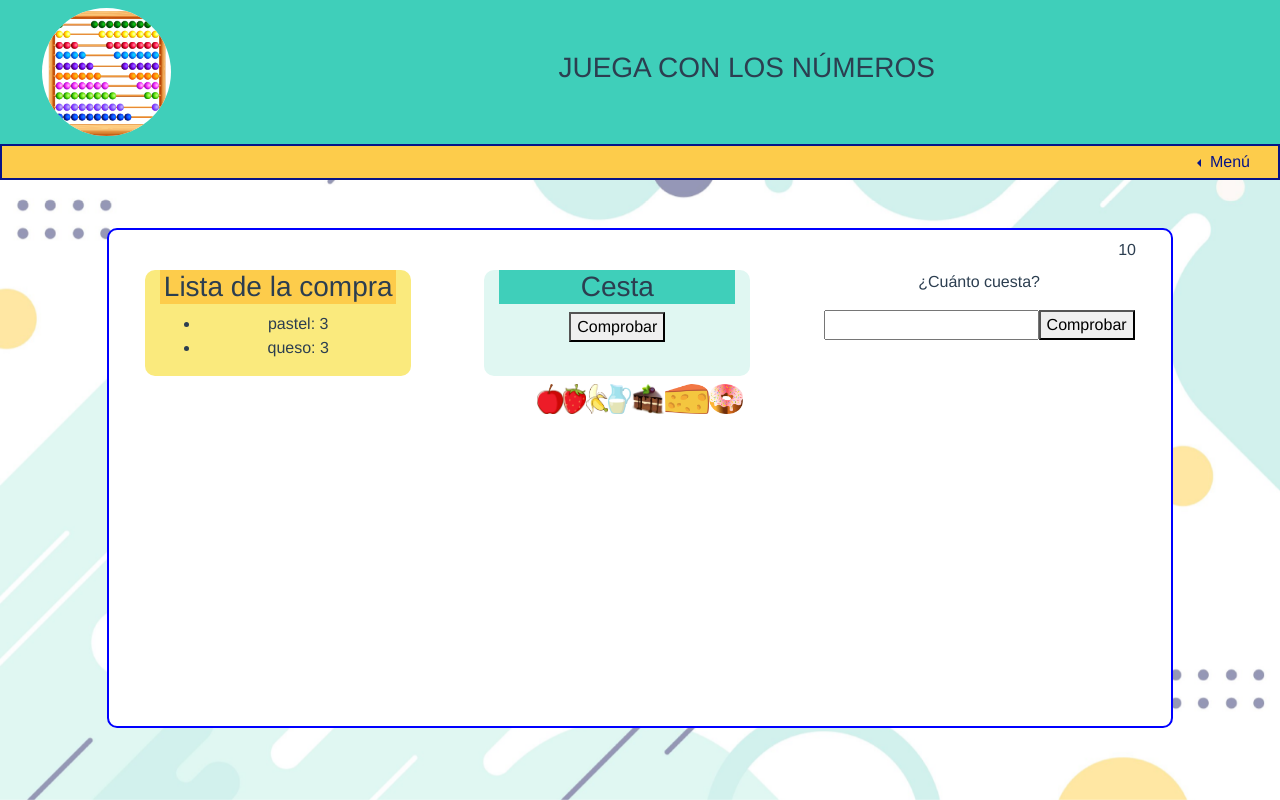
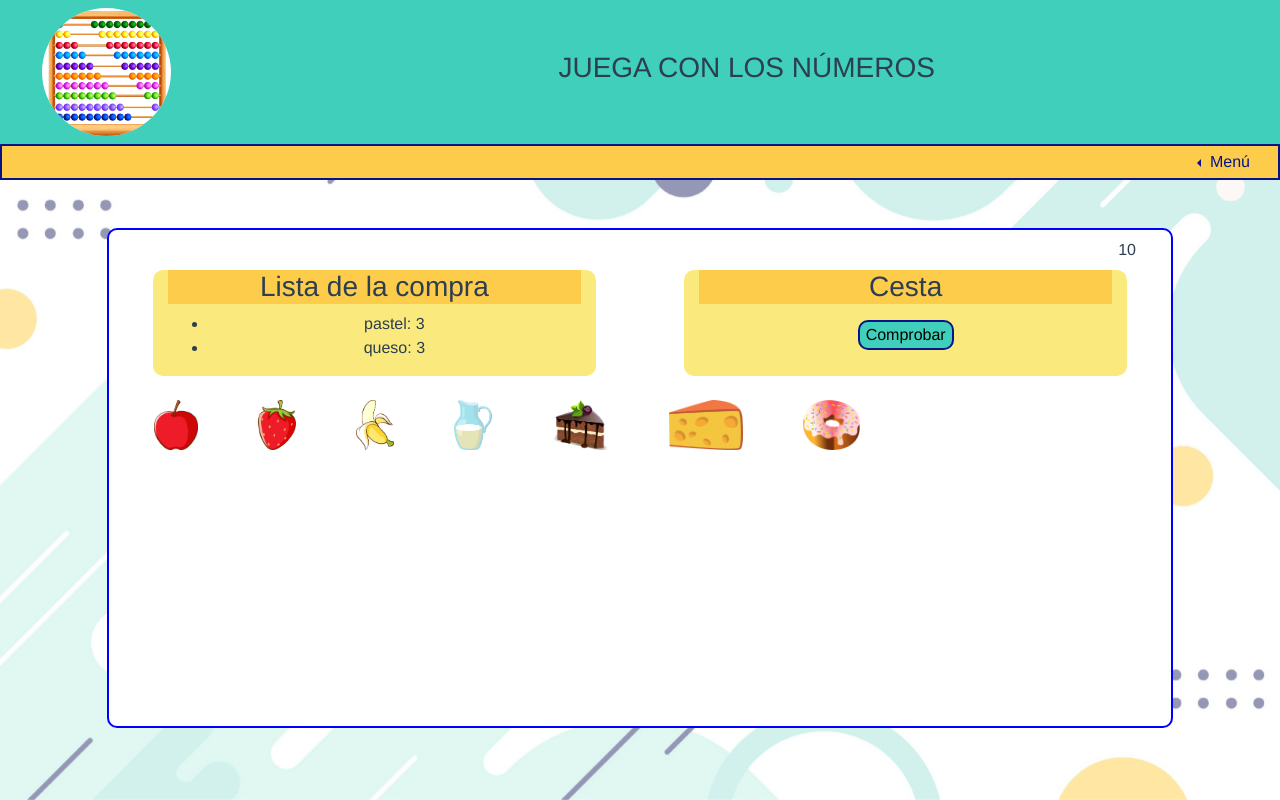
Before and after one commit to mdelmarmorales/proyecto_router, a Vue app: page /juegos/compra in a window 1280 px wide. Built offline with nearby package versions, Linux system fonts and the light colour scheme.

Commit message:
Compra componentes ordenados y maquetación a medias

```diff
--- /dev/null
+++ b/src/views/juegos/compra/Alimentos.vue
@@ -0,0 +1,35 @@
+<template>
+  <div class="row alimentos">
+      <div class="col-9 d-flex flex-row justify-content-around mb-3">
+        <img
+          class="alimentosImagen"
+          v-for="item in productos"
+          v-bind:key="item"
+          :src="item.imagen"
+          :alt="item.nombre"
+          @click="llenarCesta"
+        />
+        </div>
+      </div>
+</template>
+
+<script>
+export default {
+     name: "Alimentos",
+  props: {
+    productos: Array,
+  },
+   methods: {
+    llenarCesta(event) {
+      this.emitter.emit("productoSelec", event.target.alt);
+    },
+  },
+
+}
+</script>
+
+<style>
+.alimentosImagen {
+  height: 50px;
+}
+</style>
--- /dev/null
+++ b/src/views/juegos/compra/Cesta.vue
@@ -0,0 +1,112 @@
+<template>
+  <div id="cuadroCesta" v-if="cesta" class="col-5 mb-4">
+    <h3 id="tituloCesta">Cesta</h3>
+    <img
+      v-for="item in cesta"
+      v-bind:key="item"
+      :src="item.imagen"
+      :alt="item.nombre"
+      class="alimentosImagen"
+    />
+    <form @submit.prevent="comprobarCesta">
+      <button class="btn-comprobar my-2" type="submit">Comprobar</button>
+      <img
+        class="correcto"
+        src="@/images/correcto.png"
+        alt="correcto"
+        v-if="this.correctoCesta === true"
+      />
+      <img
+        class="correcto"
+        src="@/images/incorrecto.png"
+        alt="correcto"
+        v-if="this.correctoCesta === false"
+      />
+    </form>
+    <p v-if="this.correctoCesta === false">¡Ups! Revisa la cesta.</p>
+  </div>
+
+  <Ticket
+    v-if="this.correctoCesta === true"
+    :productos="productos"
+    :cesta="cesta"
+    class="row d-flex flex-row justify-content-around"
+  />
+
+</template>
+
+<script>
+import Ticket from "./Ticket.vue";
+export default {
+  name: "Cesta",
+  components: {
+    Ticket,
+  },
+  props: {
+    listaCompra: Array,
+    productos: Array,
+  },
+  data() {
+    return {
+      cesta: [],
+      cantidad: "",
+      correctoCesta: null,
+      productoSeleccionado: "",
+    };
+  },
+  mounted() {
+    this.emitter.on("productoSelec", (productoSeleccionado) => {
+      this.productoSeleccionado = productoSeleccionado; //Guardamos el valor leído desde otro componente a un dato de éste
+
+      this.llenarCesta(productoSeleccionado);
+    });
+  },
+  methods: {
+    llenarCesta(productoSeleccionado) {
+      const nuevoProducto = this.productos.find(
+        (producto) => producto.nombre === productoSeleccionado
+      );
+      console.log("Selec" + nuevoProducto);
+      this.cesta.push(nuevoProducto);
+      console.log(this.cesta);
+    },
+    comprobarCesta() {
+      let nombreProducto = "";
+
+      this.listaCompra.forEach((element) => {
+        nombreProducto = element.producto;
+        const hayProducto = this.cesta.filter(
+          (alimento) => alimento.nombre === nombreProducto
+        );
+
+        if (hayProducto.length == element.cantidad) {
+          this.correctoCesta = true;
+        } else {
+          this.correctoCesta = false;
+        }
+      });
+    },
+  },
+};
+</script>
+
+<style>
+#cuadroCesta {
+  background-color: #faea7d;
+  border-radius: 10px;
+}
+
+#tituloCesta {
+  background-color: #fdcc4b;
+}
+.btn-comprobar {
+  background-color: #3fcfba;
+  border: 2px solid #071488;
+  border-radius: 10px;
+}
+
+.correcto,
+.alimentosImagen {
+  height: 50px;
+}
+</style>
--- a/src/views/juegos/compra/Compra.vue
+++ b/src/views/juegos/compra/Compra.vue
@@ -4,34 +4,24 @@
       <div class="row d-flex my-2">
         <Temporizador class="col-1 ml-auto" />
       </div>
-      <div class="row d-flex flex-row justify-content-around my-2">
-      <ListaCompra :productos="productos" />
-      <Ticket :productos="productos" />
+      <div class="row d-flex flex-row justify-content-around">
+        <ListaCompra :productos="productos" />
       </div>
-      <div class="alimentos">
-        <img
-          class="alimentosImagen"
-          v-for="item in productos"
-          v-bind:key="item"
-          :src="item.imagen"
-          :alt="item.nombre"
-          @click="llenarCesta"
-        />
-      </div>
+      <Alimentos :productos="productos" />
     </div>
   </div>
 </template>
 
 <script>
 import ListaCompra from "./ListaCompra.vue";
-import Ticket from "./Ticket.vue";
+import Alimentos from "./Alimentos.vue";
 import Temporizador from "@/components/Temporizador.vue";
 
 export default {
   name: "Compra",
   components: {
     ListaCompra,
-    Ticket,
+    Alimentos,
     Temporizador,
   },
   data() {
@@ -75,19 +65,10 @@ export default {
       ],
     };
   },
-  methods: {
-    llenarCesta(event) {
-      this.emitter.emit("productoSelec", event.target.alt);
-    },
-  },
 };
 </script>
 
 <style scoped>
-.alimentosImagen {
-  height: 30px;
-}
-
 #cuadro_blanco {
   min-height: 500px;
   width: 90%;
--- a/src/views/juegos/compra/ListaCompra.vue
+++ b/src/views/juegos/compra/ListaCompra.vue
@@ -1,5 +1,5 @@
 <template>
-     <div id="cuadroLista" class="col-3">
+  <div id="cuadroLista" class="col-5 mb-4">
     <h3 id="tituloLista">Lista de la compra</h3>
     <ul class="lista">
       <li v-for="item in listaCompra" v-bind:key="item">
@@ -7,61 +7,24 @@
       </li>
     </ul>
   </div>
-
-    <div id="cuadroCesta" v-if="cesta" class="col-3">
-      <h3 id="tituloCesta">Cesta</h3>
-      <img
-        v-for="item in cesta"
-        v-bind:key="item"
-        :src="item.imagen"
-        :alt="item.nombre"
-        class="alimentosImagen"
-      />
-
-      <form @submit.prevent="comprobarCesta">
-        <button type="submit">Comprobar</button>
-        <img
-          class="correcto"
-          src="@/images/correcto.png"
-          alt="correcto"
-          v-if="this.correctoCesta === true"
-        />
-        <img
-          class="correcto"
-          src="@/images/incorrecto.png"
-          alt="correcto"
-          v-if="this.correctoCesta === false"
-        />
-        <p v-if="this.correctoCesta === false">¡Ups! Revisa la cesta.</p>
-      </form>
-    </div>
-
-    <div v-if="correctoCesta" class="col-4">
-      <Ticket :cesta="cesta"  />
-    </div>
-
+  <Cesta :productos="productos" :listaCompra="listaCompra"/>
 </template>
 
 
 <script>
-import Ticket from "./Ticket.vue";
+import Cesta from "./Cesta.vue";
 
 export default {
   name: "ListaCompra",
   components: {
-    Ticket,
-  },
-  props: {
+    Cesta,
+  }, props: {
     productos: Array,
   },
   data() {
     return {
-      lista: [],
-      cesta: [],
-      cantidadesCesta: [],
        cantidad: "",
-      correctoCesta: null,
-      productoSeleccionado: "",
+       productos: this.productos,
     };
   },
   computed: {
@@ -82,45 +45,21 @@ export default {
         cantidad = this.numeroAleatorio(1, totalProductos);
 
         lista.push({ producto: producto, cantidad: cantidad });
+
+        //Eliminamos el producto añadido para que no lo vuelva a añadir en una línea diferente
         copiaProductos.splice(indiceProducto, 1);
 
         totalProductos = totalProductos - cantidad;
       } while (totalProductos > 0);
+
+    console.log ("lista ", lista);
+    console.log ("lista length", lista.length);
       return lista;
     },
-  },
-  mounted() {
-    this.emitter.on("productoSelec", (productoSeleccionado) => {
-      //this.productoSeleccionado = productoSeleccionado; //Guardamos el valor leído desde otro componente a un dato de éste
-      this.llenarCesta(productoSeleccionado);
-    });
   },
   methods: {
     numeroAleatorio(min, max) {
       return Math.floor(Math.random() * (max - min + 1) + min);
-    },
-    llenarCesta(productoSeleccionado) {
-      const nuevoProducto = this.productos.find(
-        (producto) => producto.nombre === productoSeleccionado
-      );
-      this.cesta.push(nuevoProducto);
-      console.log(this.cesta);
-    },
-    comprobarCesta() {
-      let nombreProducto = "";
-
-      this.listaCompra.forEach((element) => {
-        nombreProducto = element.producto;
-        const hayProducto = this.cesta.filter(
-          (alimento) => alimento.nombre === nombreProducto
-        );
-
-        if (hayProducto.length == element.cantidad) {
-          this.correctoCesta = true;
-        } else {
-          this.correctoCesta = false;
-        }
-      });
     },
   },
 };
@@ -128,12 +67,7 @@ export default {
 
 
 <style scoped>
-.correcto,
-.alimentosImagen {
-  height: 50px;
-}
-
-#cuadroLista{
+#cuadroLista {
   background-color: #faea7d;
   border-radius: 10px;
 }
@@ -141,14 +75,4 @@ export default {
 #tituloLista {
   background-color: #fdcc4b;
 }
-
-#cuadroCesta{
-  background-color: #e0f7f2;
-  border-radius: 10px;
-}
-
-#tituloCesta{
-  background-color: #3fcfba;
-}
-
 </style>
--- a/src/views/juegos/compra/Ticket.vue
+++ b/src/views/juegos/compra/Ticket.vue
@@ -1,18 +1,32 @@
 <template>
-<div>
+    <div class="col-5">
       <!-- Formulario para comprobar que se ha sumado correctamente el precio de los productos -->
+      <h3 class="tituloTicket">¿Cuánto cuesta?</h3>
+
+        <table class="table table-striped">
+          <thead class="thead">
+            <tr>
+              <th>Producto</th>
+              <th>Precio</th>
+            </tr>
+          </thead>
+          <tbody>
+            <tr v-for="item in cesta" v-bind:key="item">
+              <td>
+                <img
+                  :src="item.imagen"
+                  :alt="item.nombre"
+                  class="alimentosImagen"
+                />
+              </td>
+              <td class="precioUnit mb-1">{{ item.precio }}</td>
+            </tr>
+          </tbody>
+        </table>
+
       <form @submit.prevent="comprobarPrecio">
-    <p>¿Cuánto cuesta?</p>
-    <table>
-      <tr v-for="item in cesta" v-bind:key="item">
-        <td>{{ item.precio }}</td>
-        <td>
-          <img :src="item.imagen" :alt="item.nombre" class="alimentosImagen" />
-        </td>
-      </tr>
-    </table>
         <input v-model="precioPropuesto" />
-    <button type="submit">Comprobar</button>
+        <button class="btn-comprobar my-2" type="submit">Comprobar</button>
         <img
           class="correcto"
           src="@/images/correcto.png"
@@ -27,11 +41,13 @@
         />
         <p v-if="this.correcto === false">¡Ups! Revisa el ticket.</p>
       </form>
-
+    </div>
+    <div class="col-5">
       <!-- Formulario para comprobar que se ha calculado correctamente cuánto dinero sobra -->
       <form v-if="this.correcto" @submit.prevent="comprobarVuelta">
-    <p>¿Cuánto sobra?</p>
-    <table>
+        <h3 class="tituloTicket">¿Cuánto sobra?</h3>
+                 <table class="table">
+            <tbody>
               <tr>
                 <td>{{ this.dineroDisponible }}</td>
               </tr>
@@ -39,9 +55,11 @@
                 <td>-</td>
                 <td>{{ this.precioPropuesto }}</td>
               </tr>
+            </tbody>
           </table>
+
         <input v-model="vueltaPropuesta" />
-    <button type="submit">Comprobar</button>
+        <button class="btn-comprobar my-2" type="submit">Comprobar</button>
         <img
           class="correcto"
           src="@/images/correcto.png"
@@ -57,6 +75,7 @@
         <p v-if="this.correctaVuelta === false">¡Ups! Revisa la cuenta.</p>
       </form>
     </div>
+
 </template>
 
 <script>
@@ -117,4 +136,25 @@ export default {
 .correcto {
   height: 30px;
 }
+
+.alimentosImagen{
+  filter: drop-shadow(0 6px 3px rgba(0,0,0,0.7));
+}
+
+.precioUnit {
+  border: 1px solid black;
+}
+.btn-comprobar {
+  background-color: #3fcfba;
+  border: 2px solid #071488;
+  border-radius: 10px;
+}
+.table {
+  background-color: #e0f7f2;
+  border-radius: 10px;
+}
+
+.tituloTicket {
+  background-color: #3fcfba;
+}
 </style>
```
Lines whose indentation alone changed are shown as unchanged.
